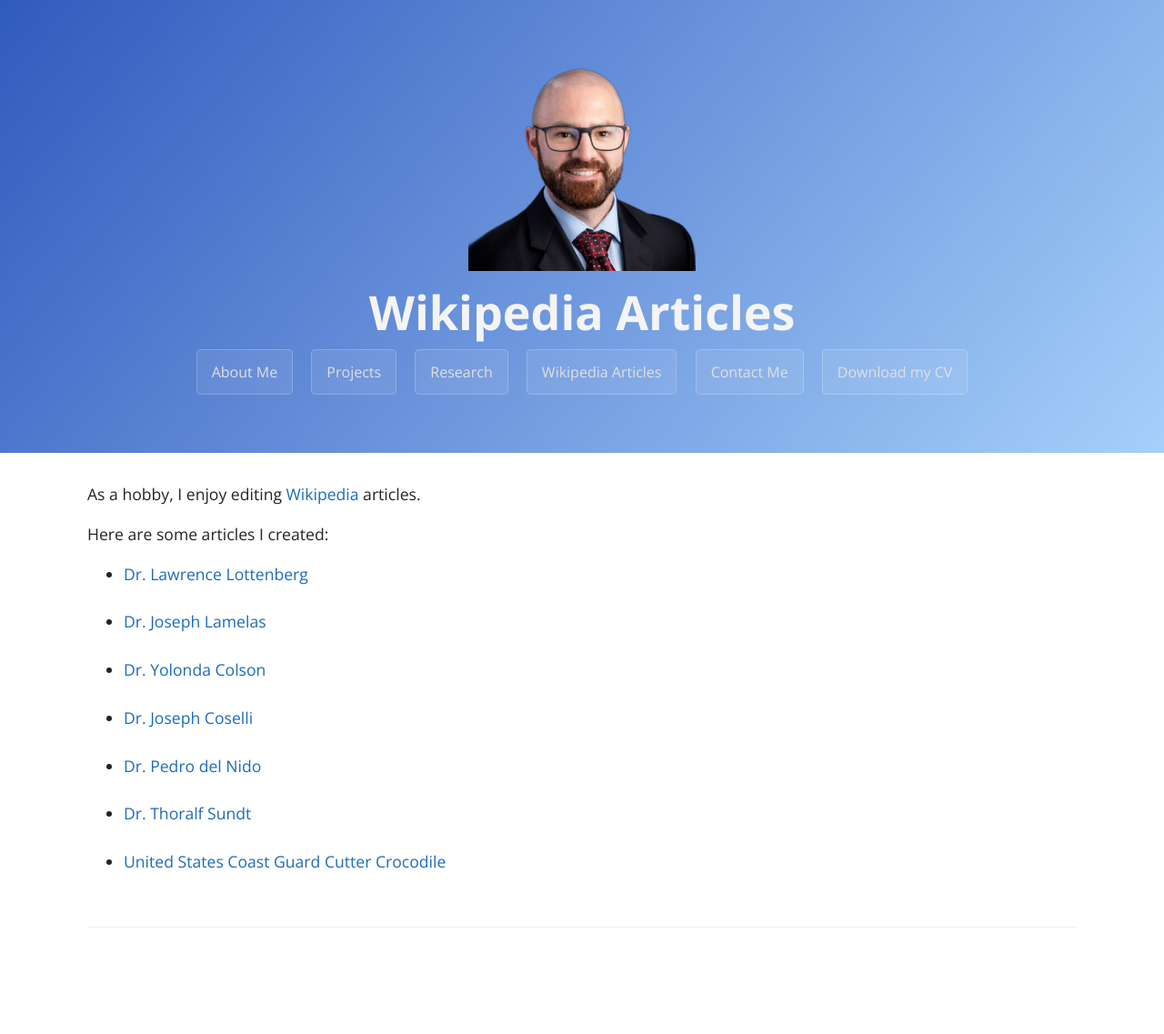
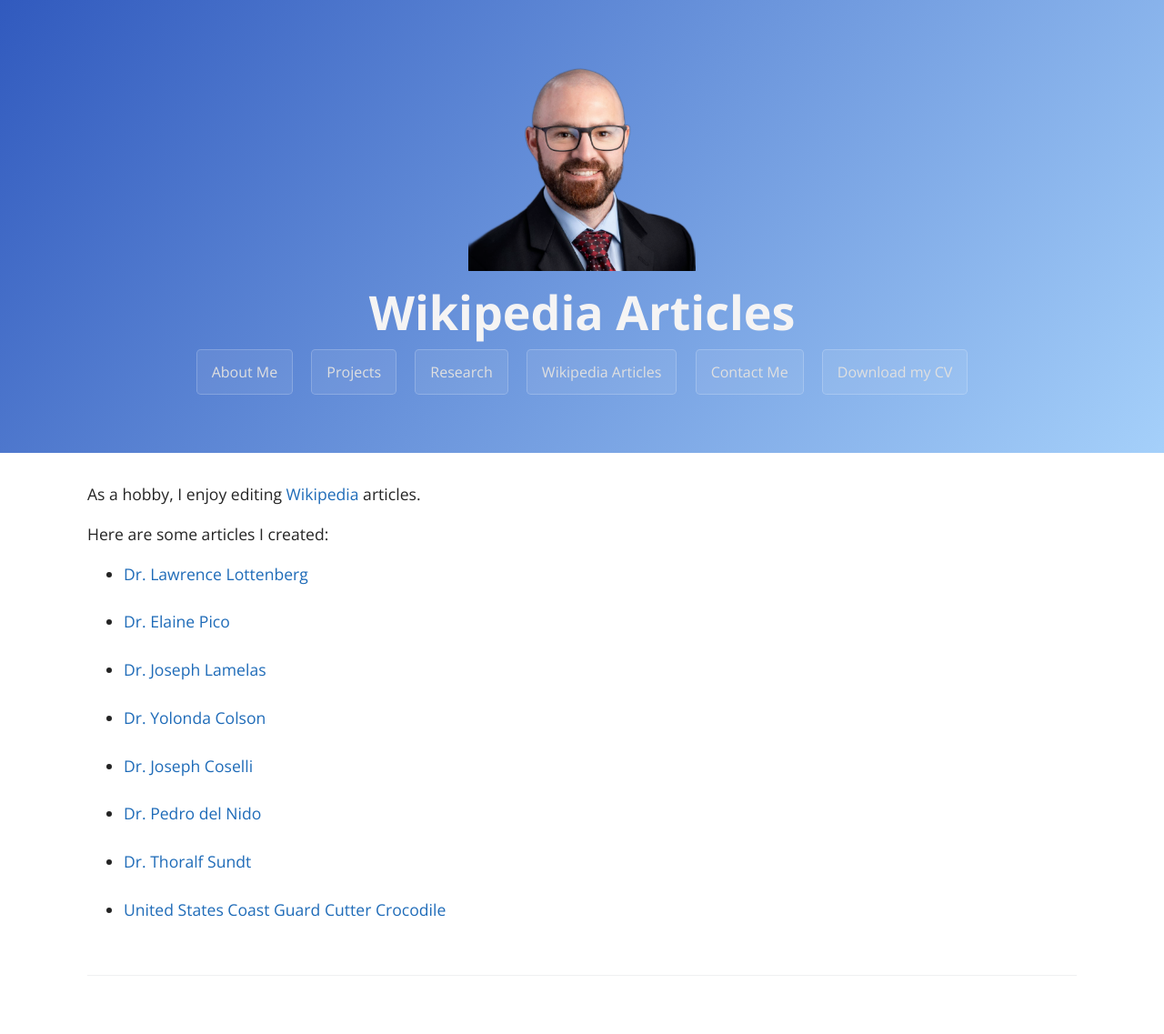
Before and after one commit to jopeo/joepo, a Jekyll site: the page built from wiki.md, in a window 1280 px wide. Shown: the whole page at 91% size. Built offline with Jekyll 4.4.1, drawn with Linux system fonts in a browser that asks for light colours; the repository's description, which GitHub fills in, is left out; before the commit the page ends 1084 px from its top, so only the background shows below that.

Commit message:
updated wiki

```diff
--- a/wiki.md
+++ b/wiki.md
@@ -9,6 +9,8 @@ As a hobby, I enjoy editing [Wikipedia](https://www.wikipedia.org/){:target="_bl
 Here are some articles I created:
 
 - [Dr. Lawrence Lottenberg](https://en.wikipedia.org/wiki/Lawrence_Lottenberg){:target="_blank"}
+  <br><br>
+- [Dr. Elaine Pico](https://en.wikipedia.org/wiki/Elaine_L._Pico){:target="_blank"}
   <br><br>
 - [Dr. Joseph Lamelas](https://en.wikipedia.org/wiki/Joseph_Lamelas){:target="_blank"}
   <br><br>
```
